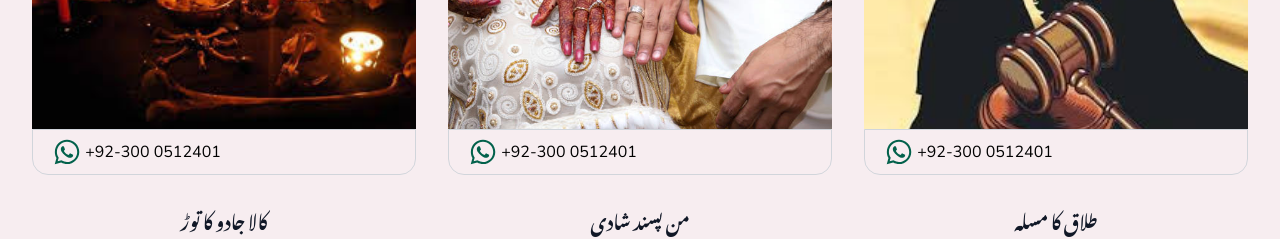
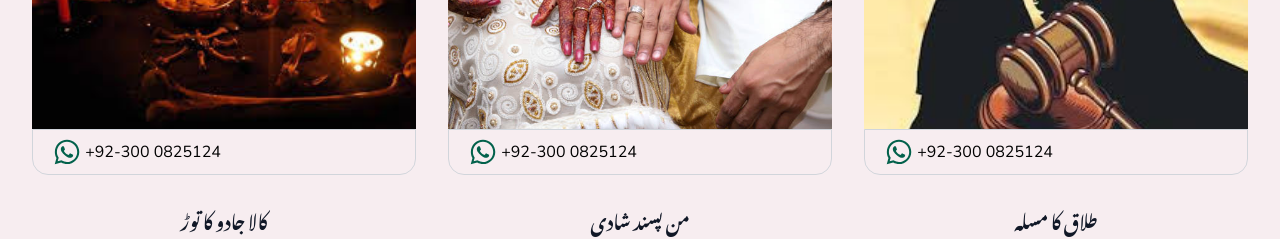
Before and after one commit to zeeshanalico/sadaf-jafery-reactapp, a React (Vite) app: page / in a window 1280 px wide. Shown: the part 2200-2439 px from the top of the page. Built offline with nearby package versions, Linux system fonts and the light colour scheme; a web font is replaced by a local one.

Commit message:
number change

```diff
--- a/package.json
+++ b/package.json
@@ -4,7 +4,7 @@
   "version": "0.0.0",
   "type": "module",
   "scripts": {
-    "dev": "vite",
+    "start": "vite",
     "build": "tsc && vite build",
     "lint": "eslint . --ext ts,tsx --report-unused-disable-directives --max-warnings 0",
     "preview": "vite preview"
--- a/src/components/AstrologyService.tsx
+++ b/src/components/AstrologyService.tsx
@@ -1,6 +1,6 @@
 const AstrologyService = () => {
   const handleClick = () => {
-    const whatsappUrl = `https://wa.me/${'+ 92 300 0825124'.replace(/\D/g, '')}`;
+    const whatsappUrl = `https://wa.me/${'+ 923000825124'.replace(/\D/g, '')}`;
     window.open(whatsappUrl, '_blank');
 };
   return (
--- a/src/components/Services.tsx
+++ b/src/components/Services.tsx
@@ -23,7 +23,7 @@ const servicesData = [
 ];
 
 const handleClick = () => {
-  const whatsappUrl = `https://wa.me/${'+923000512401'.replace(/\D/g, '')}`;
+  const whatsappUrl = `https://wa.me/${'+ 923000825124'.replace(/\D/g, '')}`;
   window.open(whatsappUrl, '_blank');
 };
 
@@ -60,7 +60,7 @@ const Services = () => {
                         </svg>
                       </span>
                     </div>
-                    &nbsp;+92-300 0512401
+                    &nbsp;+92-300 0825124
                   </div>
                 </div>
               </div>
```
